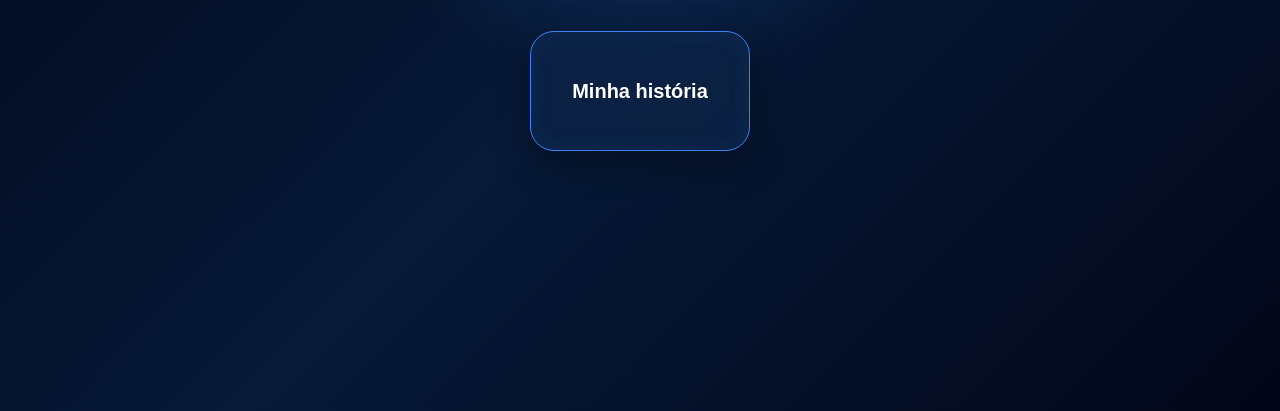
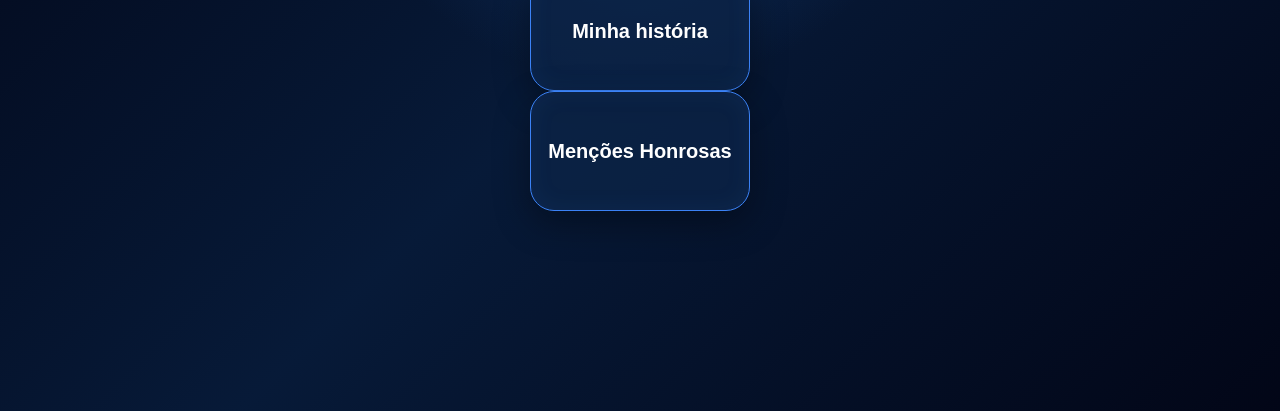
Before and after one commit to zauan66/zauan66.github.io, a plain HTML site: page index.html in a window 1280 px wide. Shown: the part 389-800 px from the top of the page. Drawn offline with Linux system fonts and the light colour scheme.

Commit message:
Atualizar o index.html

```diff
--- a/index.html
+++ b/index.html
@@ -155,6 +155,15 @@ body {
         Minha história
     </a>
 
+
+<a
+    href="#mencoes"
+    class="botao"
+    onclick="abrirMencoes()"
+>
+    Menções Honrosas
+</a>
+
 </section>
 
 
```
